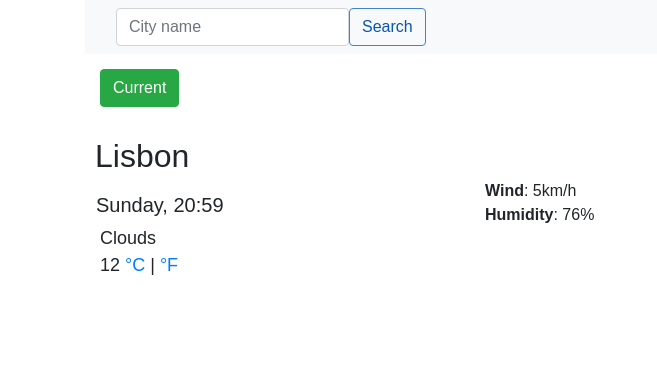
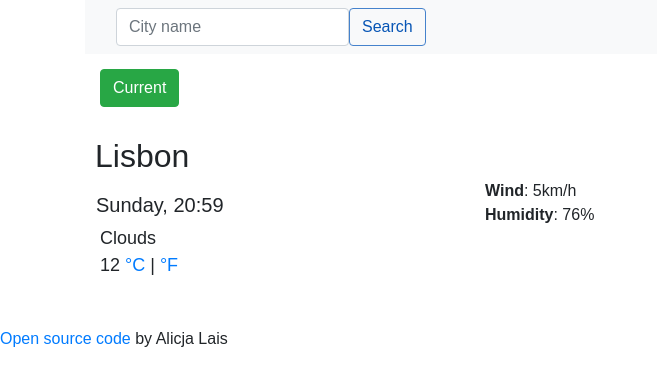
Before and after one commit to alicjalais/my-weather-app, a plain HTML site: page index.html in a window 1280 px wide. Shown: the top 386 px of the page, without its empty margins (0-657 px from the left). Drawn offline with nearby package versions, Linux system fonts and the light colour scheme; no server answers.

Commit message:
added the Github link

```diff
--- a/index.html
+++ b/index.html
@@ -60,4 +60,8 @@
 
     <script src="src/index.js"></script>
   </body>
+  <footer>
+    <a href="https://github.com/alicjalais/my-weather-app">Open source code</a>
+    by Alicja Lais
+  </footer>
 </html>
```
